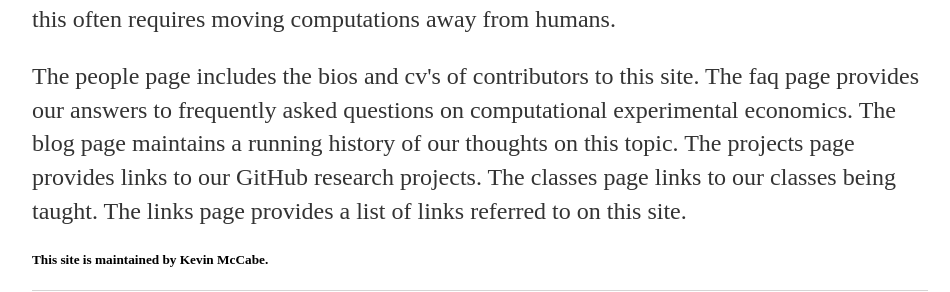
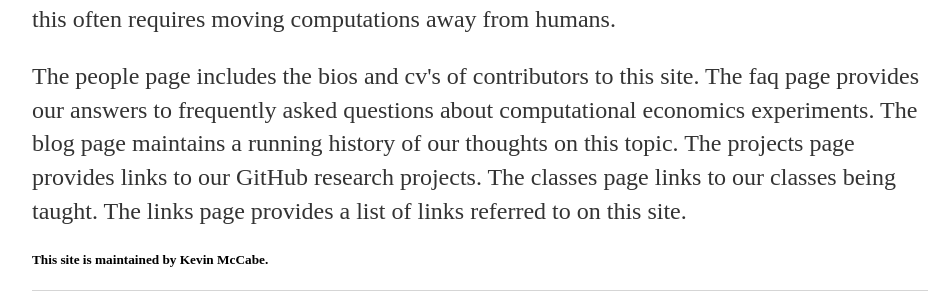
Before and after one commit to Kmccabe/KAM.github.io, a Jekyll site: the page built from index.html, in a window 1280 px wide. Shown: the part 384-676 px from the top of the page, without its empty margins (160-1110 px from the left). Built offline with Jekyll 4.4.1, drawn with Linux system fonts in a browser that asks for light colours.

Commit message:
small fixes to language

```diff
--- a/index.html
+++ b/index.html
@@ -7,5 +7,5 @@
 	<h1>Computational Economics Experiments</h1>
 </div><!-- /.blurb -->
 <p>This site explores hypothese that are generated at the intersection of computational economics, experimental economics, and neuroeconomics.  The goal of this research is to build more testable theories of economic systems.  Our current working hypothesis is that economic systems evolve to minimize the computational cost of economic activity and that this often requires moving computations away from humans.</p>
-<p>The people page includes the bios and cv's of contributors to this site. The faq page provides our answers to frequently asked questions on computational experimental economics. The blog page maintains a running history of our thoughts on this topic.  The projects page provides links to our GitHub research projects.  The classes page links to our classes being taught. The links page provides a list of links referred to on this site. </p>
+<p>The people page includes the bios and cv's of contributors to this site. The faq page provides our answers to frequently asked questions about computational economics experiments. The blog page maintains a running history of our thoughts on this topic.  The projects page provides links to our GitHub research projects.  The classes page links to our classes being taught. The links page provides a list of links referred to on this site. </p>
 <h5>This site is maintained by Kevin McCabe.</h5>
```
